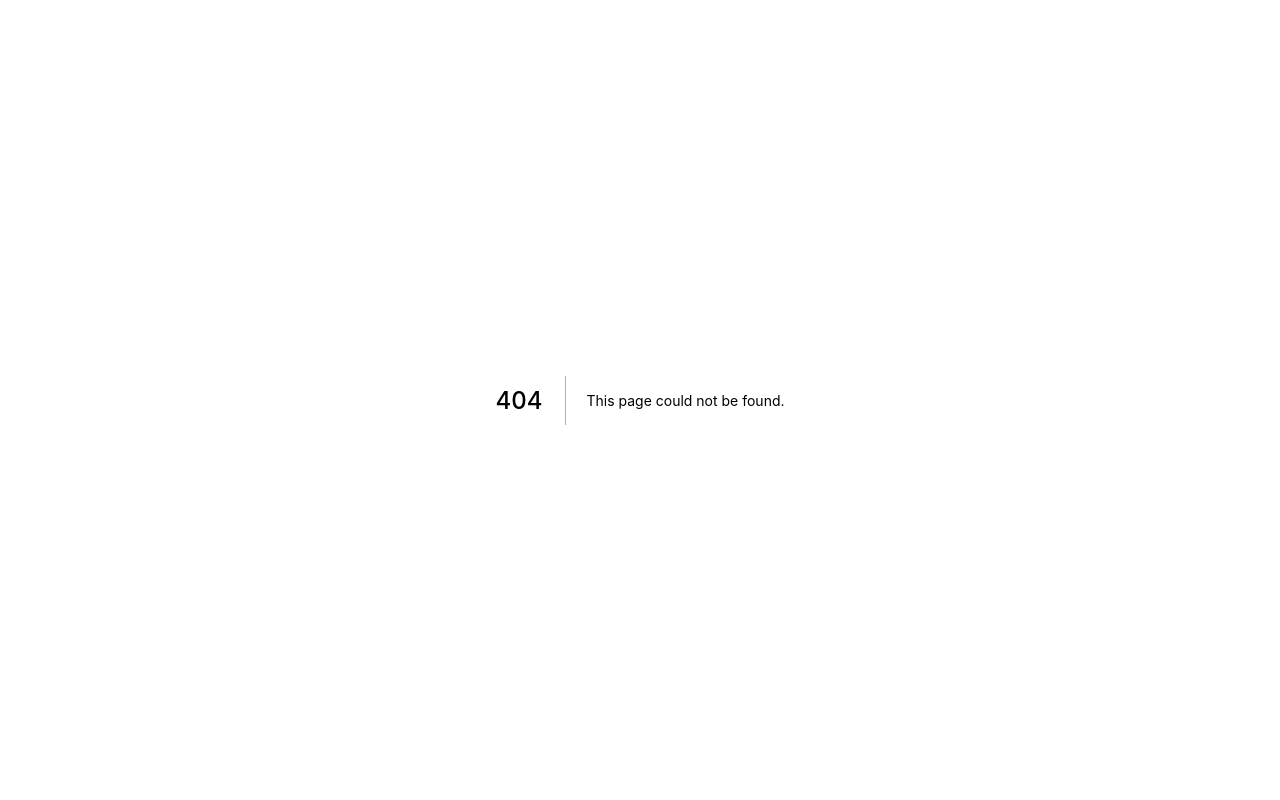
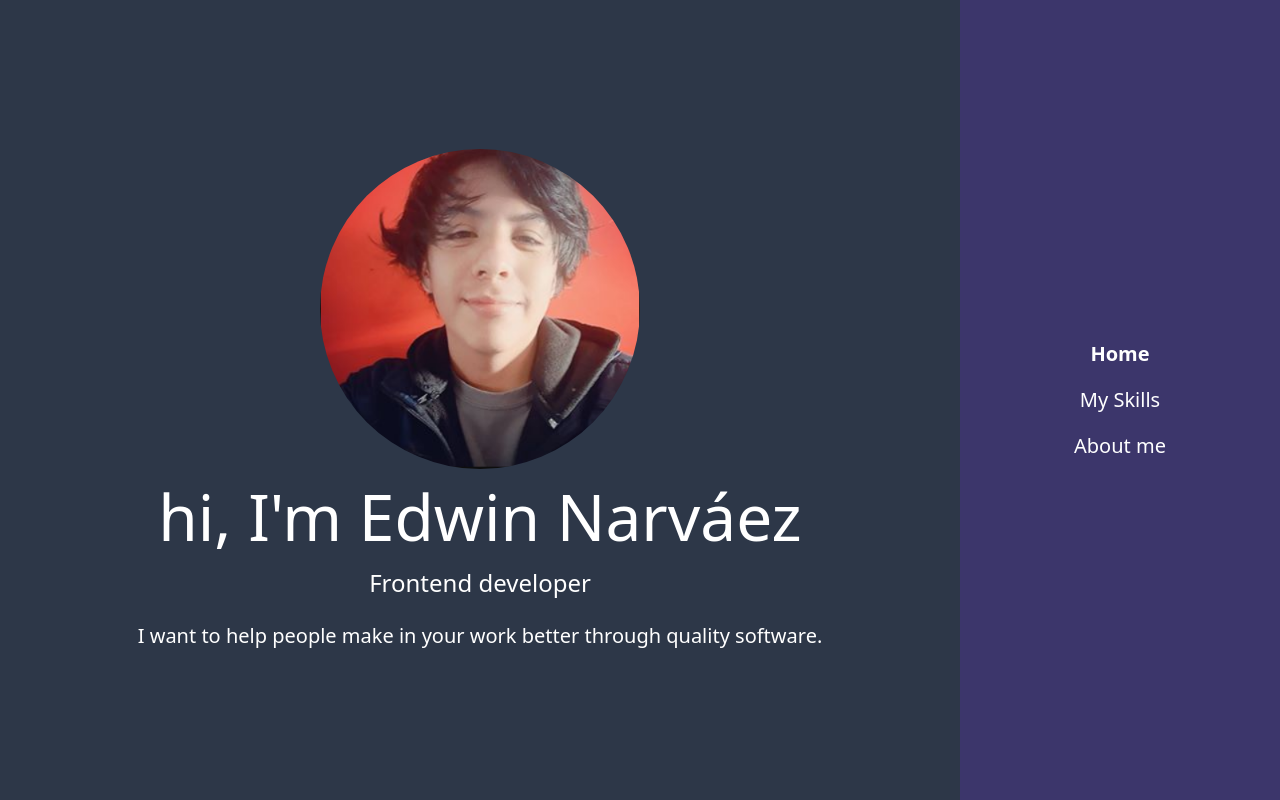
Before and after one commit to edw19/briefcase, a Next.js app: page /briefcase/ in a window 1280 px wide. Before the commit this address had no page. Built offline with nearby package versions, Linux system fonts and the light colour scheme.

Commit message:
remove variables enviroment

```diff
--- a/next.config.js
+++ b/next.config.js
@@ -1,4 +1,4 @@
 module.exports = {
-    basePath: process.env.URL_DEPLOY,
-    assetPrefix: process.env.URL_DEPLOY
+    basePath: '/briefcase',
+    assetPrefix: '/briefcase'
 }
--- a/package.json
+++ b/package.json
@@ -2,10 +2,10 @@
   "name": "briefcase",
   "version": "0.1.0",
   "scripts": {
-    "export": "next export",
     "dev": "next",
     "build": "next build",
-    "start": "next start"
+    "start": "next start",
+    "export": "next export"
   },
   "dependencies": {
     "next": "^10.0.0",
--- a/pages/about.jsx
+++ b/pages/about.jsx
@@ -1,7 +1,7 @@
 import Layout from "../components/Layout";
 import Head from "next/head";
 
-const prefix =  process.env.URL_DEPLOY || ''
+const prefix =  '/briefcase'
 
 export default function about() {
   return (
--- a/pages/index.jsx
+++ b/pages/index.jsx
@@ -1,8 +1,6 @@
 import Layout from "../components/Layout";
 
-const prefix =
-  process.env.URL_DEPLOY || "";
-
+const prefix = "/briefcase";
 
 function index() {
   return (
--- a/tailwind.config.js
+++ b/tailwind.config.js
@@ -1,6 +1,6 @@
 module.exports = {
   future: {
-    removeDeprecatedGapUtilities: true,
+    // removeDeprecatedGapUtilities: true,
     purgeLayersByDefault: true,
   },
   purge: {
```
